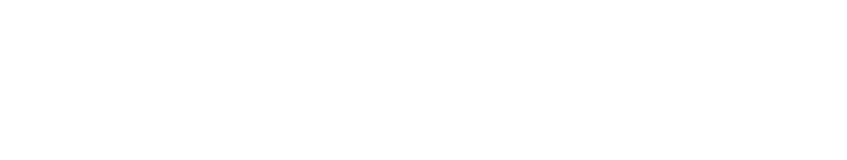
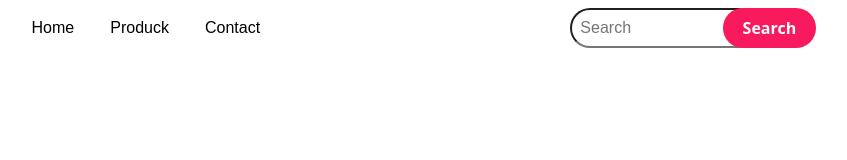
Before and after one commit to ZygadeDX/L-QUA, a plain HTML site: page Mainproject/index.html in a window 1280 px wide. Shown: the whole page, without its empty margins (382-1229 px from the left). Drawn offline with nearby package versions, Linux system fonts and the light colour scheme; a web font is replaced by a local one.

Commit message:
Perubahan Pertama

```diff
--- a/Mainproject/index.html
+++ b/Mainproject/index.html
@@ -3,9 +3,51 @@
 <head>
     <meta charset="UTF-8">
     <meta name="viewport" content="width=device-width, initial-scale=1.0">
+
+    <link rel="preconnect" href="https://fonts.googleapis.com">
+<link rel="preconnect" href="https://fonts.gstatic.com" crossorigin>
+<link href="https://fonts.googleapis.com/css2?family=Edu+AU+VIC+WA+NT+Pre:wght@400..700&family=Faculty+Glyphic&display=swap" rel="stylesheet">
+    <link href="https://cdn.jsdelivr.net/npm/bootstrap@5.3.3/dist/css/bootstrap.min.css" rel="stylesheet" integrity="sha384-QWTKZyjpPEjISv5WaRU9OFeRpok6YctnYmDr5pNlyT2bRjXh0JMhjY6hW+ALEwIH" crossorigin="anonymous">
+    <link rel="stylesheet" href="styles.css">
     <title>Document</title>
 </head>
 <body>
 
+    <nav class="navbar navbar-expand-lg">
+        <div class="container">
+          <a class="navbar-brand" href="#">L'Qua</a>
+          <button class="navbar-toggler" type="button" data-bs-toggle="collapse" data-bs-target="#navbarSupportedContent" aria-controls="navbarSupportedContent" aria-expanded="false" aria-label="Toggle navigation">
+            <span class="navbar-toggler-icon"></span>
+          </button>
+          <div class="collapse navbar-collapse" id="navbarSupportedContent">
+            <ul class="navbar-nav m-auto mb-2 mb-lg-0">
+              <li class="nav-item">
+                <a class="nav-link active" href="#">Home</a>
+              </li>
+              <li class="nav-item">
+                <a class="nav-link" href="#">Produck</a>
+              </li>
+              <li class="nav-item">
+                <a class="nav-link" href="#">
+                  Contact
+                </a>
+              </li>
+            </ul>
+            <form class="d-flex" role="search">
+              <input class="px-2 search" type="search" placeholder="Search" aria-label="Search">
+              <button class="btn0" type="submit">Search</button>
+            </form>
+          </div>
+        </div>
+      </nav>
+
+      <section class="main">
+        <div class="container">
+            <div class="row">
+                <div class="col-lg-7">
+
+                </div>
+
+      <script src="https://cdn.jsdelivr.net/npm/bootstrap@5.3.3/dist/js/bootstrap.bundle.min.js" integrity="sha384-YvpcrYf0tY3lHB60NNkmXc5s9fDVZLESaAA55NDzOxhy9GkcIdslK1eN7N6jIeHz" crossorigin="anonymous"></script>
 </body>
 </html>
--- /dev/null
+++ b/Mainproject/styles.css
@@ -0,0 +1,43 @@
+*{
+    padding: 0;
+    margin: 0;
+    box-sizing: border-box;
+}
+.navbar-brand{
+    font-size: 2px;
+    color: black;
+}
+.navbar-brand:hover{
+    color: black;
+    font-family: sans-serif;
+}
+.nav-link{
+    margin-left: 10px;
+    margin-right: 10px;
+    color: black;
+    font-family: sans-serif
+
+}
+
+.nav-link:hover{
+    color: black;
+}
+.search{
+    height: 40px;
+    width: 80%;
+    border-radius: 60px;
+    outline: none;
+    margin-right: -35px;
+    font-family: "Faculty Glyphic", sans-serif
+}
+
+.btn0{
+    height: 40px;
+    width: 40%;
+    outline: none;
+    border: none;
+    background: rgb(248, 26, 92);
+    color: white;
+    border-radius: 60px;
+    font-weight: 700;
+}
```
